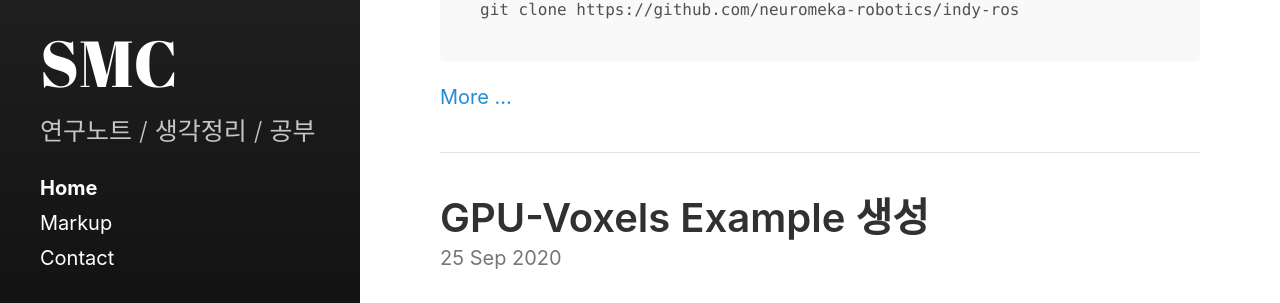
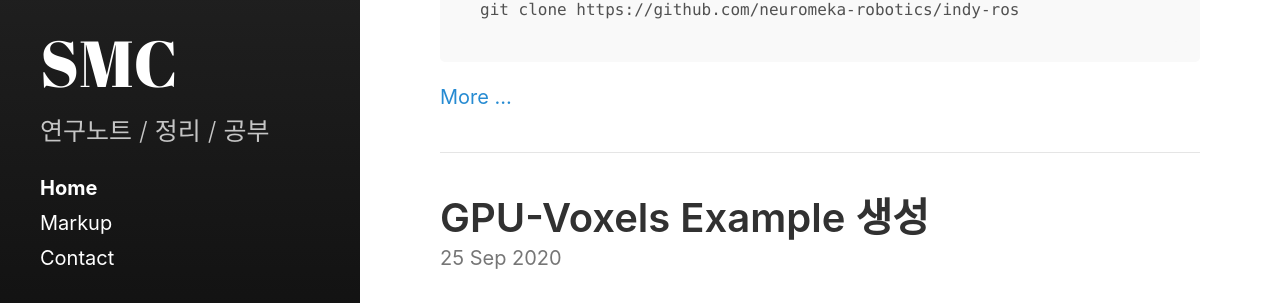
Before and after one commit to tjdalsckd/tjdalsckd.github.io, a Jekyll site: the page built from index.html, in a window 1280 px wide. Shown: the part 482-785 px from the top of the page. Built offline with Jekyll 4.4.1, drawn with Linux system fonts in a browser that asks for light colours; the list of posts is cut into pages by our own code.

Commit message:
Update _config.yml

```diff
--- a/_config.yml
+++ b/_config.yml
@@ -6,8 +6,8 @@ highlighter:      rouge
 
 # Setup
 title:            SMC
-tagline:          '연구노트 / 생각정리 / 공부'
-description:      '연구노트 / 생각정리 / 공부'
+tagline:          '연구노트 / 정리 / 공부'
+description:      '연구노트 / 정리 / 공부'
 url:              https://tjdalsckd.github.io
 baseurl:          ''
                   # the optional subpath of your site, e.g. "/blog"
```
